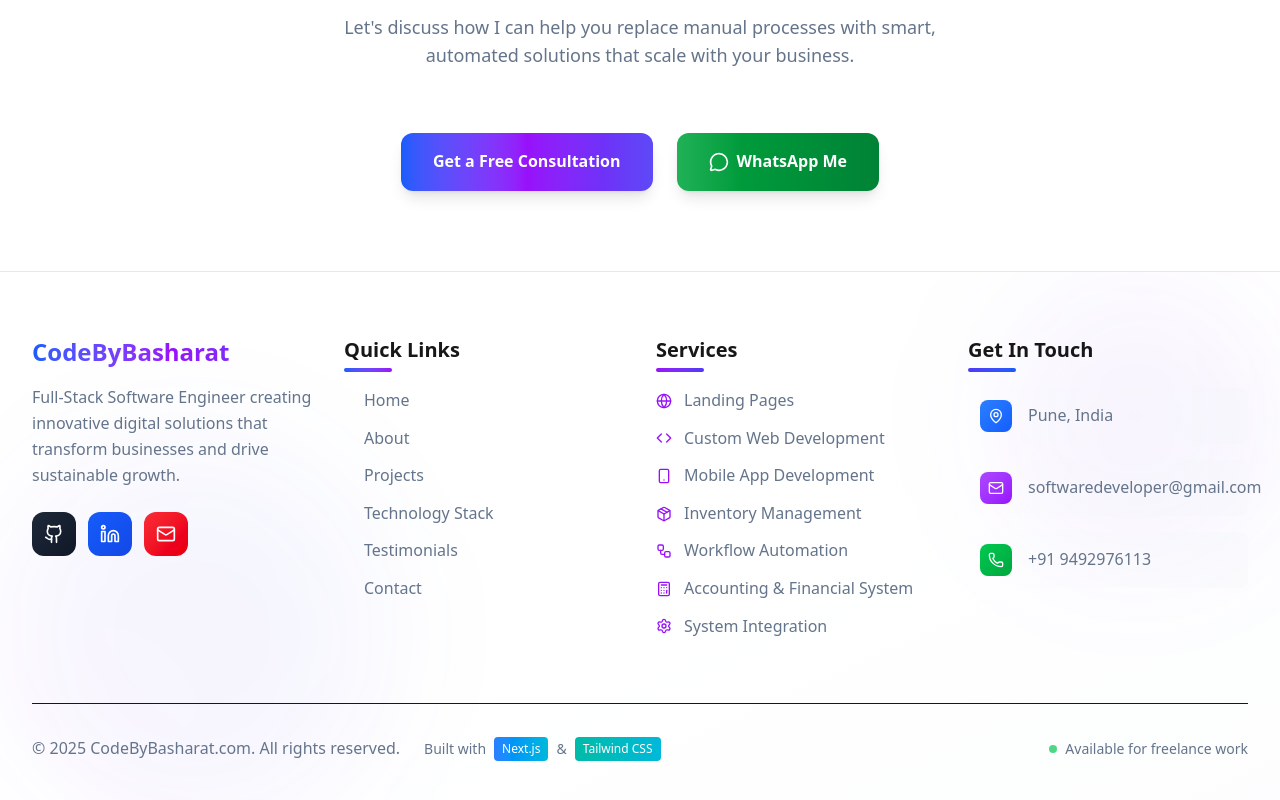
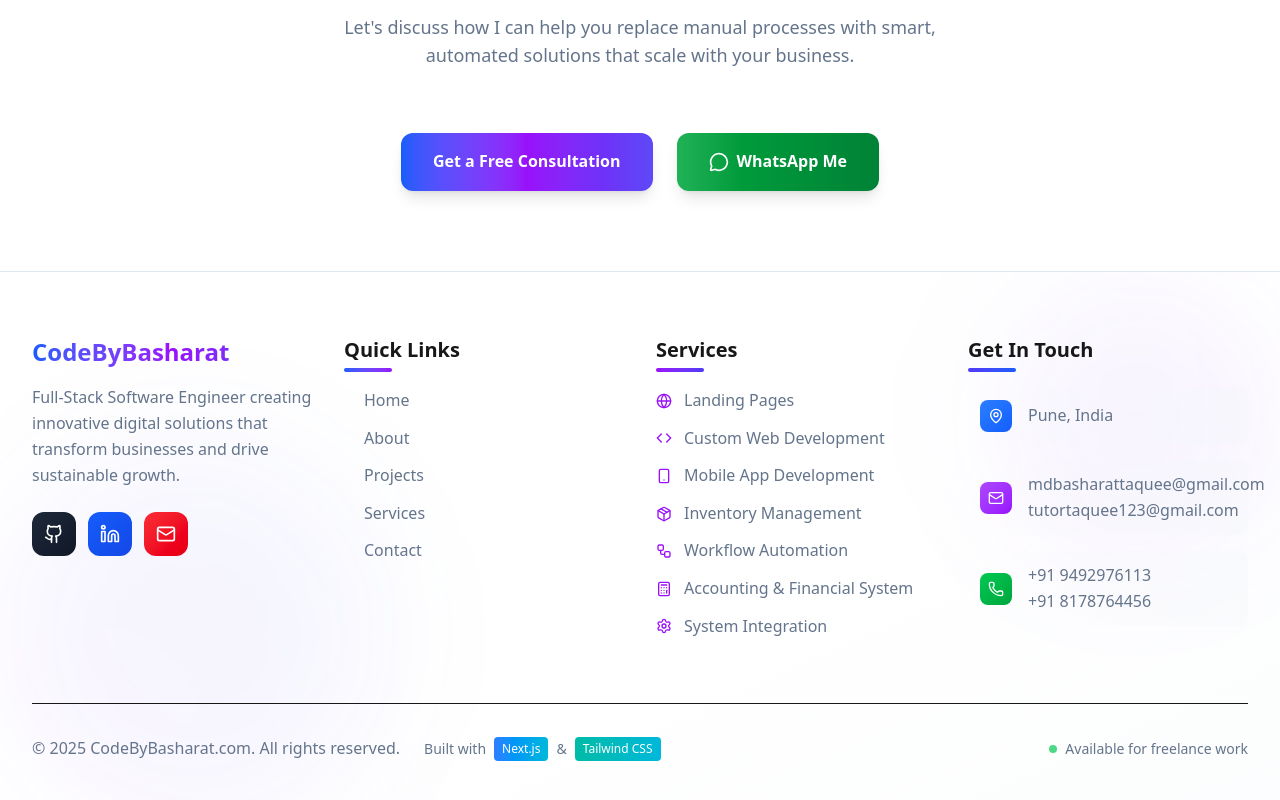
Before and after one commit to BasharatJS/basharat-software-engineer-portfolio, a Next.js app: page / in a window 1280 px wide. Shown: the part 4113-4913 px from the top of the page. Built offline with nearby package versions, Linux system fonts and the light colour scheme.

Commit message:
minor changessss

```diff
--- a/src/components/about/AboutHero.tsx
+++ b/src/components/about/AboutHero.tsx
@@ -44,7 +44,7 @@ export default function AboutHero() {
     { name: 'Custom Web Development', icon: <Globe className="h-5 w-5" /> },
     { name: 'Mobile App Development', icon: <Smartphone className="h-5 w-5" /> },
     { name: 'Full-Stack Solutions', icon: <Code className="h-5 w-5" /> },
-    { name: 'UI/UX Design', icon: <Star className="h-5 w-5" /> },
+    { name: 'E-commerce Development', icon: <Star className="h-5 w-5" /> },
   ]
 
   const highlights = [
--- a/src/components/contact/ContactHero.tsx
+++ b/src/components/contact/ContactHero.tsx
@@ -44,12 +44,13 @@ export default function ContactHero() {
   ]
 
   const budgetRanges = [
-    '$5,000 - $10,000',
-    '$10,000 - $25,000',
-    '$25,000 - $50,000',
-    '$50,000 - $100,000',
-    '$100,000+',
-    'Let\'s Discuss'
+    'Less than $500',
+    '$500 - $1,000',
+    '$1,000 - $2,000',
+    '$2,000 - $3,000',
+    '$3,000 - $4,000',
+    '$4,000 - $5,000',
+    '$5,000+'
   ]
 
   const handleInputChange = (e: React.ChangeEvent<HTMLInputElement | HTMLTextAreaElement | HTMLSelectElement>) => {
@@ -398,7 +399,7 @@ export default function ContactHero() {
                   </div>
                   <div>
                     <p className="font-semibold text-foreground">Email</p>
-                    <p className="text-sm text-muted-foreground">softwaredeveloper@gmail.com</p>
+                    <p className="text-sm text-muted-foreground">mdbasharattaquee@gmail.com</p>
                     <p className="text-sm text-muted-foreground">tutortaquee123@gmail.com</p>
                   </div>
                 </motion.div>
--- a/src/components/footer.tsx
+++ b/src/components/footer.tsx
@@ -57,7 +57,7 @@ export default function Footer() {
                 <Linkedin className="h-5 w-5 group-hover:rotate-12 transition-transform" />
               </a>
               <a
-                href="mailto:softwaredeveloper@gmail.com"
+                href="mailto:mdbasharattaquee@gmail.com"
                 className="group p-3 rounded-xl bg-gradient-to-br from-red-500 to-red-600 hover:from-red-400 hover:to-red-500 text-white transition-all duration-300 hover:scale-110 hover:shadow-lg"
                 aria-label="Email"
               >
@@ -74,12 +74,11 @@ export default function Footer() {
             </h4>
             <div className="space-y-3">
               {[
-                { name: 'Home', href: '#home' },
-                { name: 'About', href: '#about' },
-                { name: 'Projects', href: '#projects' },
-                { name: 'Technology Stack', href: '#tech' },
-                { name: 'Testimonials', href: '#testimonials' },
-                { name: 'Contact', href: '#contact' },
+                { name: 'Home', href: '/' },
+                { name: 'About', href: '/about' },
+                { name: 'Projects', href: '/projects' },
+                { name: 'Services', href: '/services' },
+                { name: 'Contact', href: '/contact' },
               ].map((link, index) => (
                 <a
                   key={index}
@@ -109,13 +108,14 @@ export default function Footer() {
                 { name: 'Accounting & Financial System', icon: Calculator },
                 { name: 'System Integration', icon: Settings },
               ].map((service, index) => (
-                <div
+                <a
                   key={index}
+                  href="/services"
                   className="group flex items-center text-muted-foreground hover:text-transparent hover:bg-gradient-to-r hover:from-purple-600 hover:to-indigo-600 hover:bg-clip-text transition-all duration-300 cursor-pointer"
                 >
                   <service.icon className="w-4 h-4 mr-3 text-purple-600 group-hover:scale-110 transition-transform" />
                   {service.name}
-                </div>
+                </a>
               ))}
             </div>
           </div>
@@ -140,18 +140,28 @@ export default function Footer() {
                 <div className="p-2 rounded-lg bg-gradient-to-br from-purple-500 to-purple-600 text-white">
                   <Mail className="h-4 w-4" />
                 </div>
-                <span className="text-muted-foreground group-hover:text-foreground transition-colors">
-                  softwaredeveloper@gmail.com
-                </span>
+                <div className="flex flex-col">
+                  <span className="text-muted-foreground group-hover:text-foreground transition-colors">
+                    mdbasharattaquee@gmail.com
+                  </span>
+                  <span className="text-muted-foreground group-hover:text-foreground transition-colors">
+                    tutortaquee123@gmail.com
+                  </span>
+                </div>
               </div>
 
               <div className="group flex items-center gap-4 p-3 rounded-lg bg-gradient-to-r from-transparent to-accent/30 hover:from-accent/20 hover:to-accent/50 transition-all duration-300">
                 <div className="p-2 rounded-lg bg-gradient-to-br from-green-500 to-green-600 text-white">
                   <Phone className="h-4 w-4" />
                 </div>
-                <span className="text-muted-foreground group-hover:text-foreground transition-colors">
-                  +91 9492976113
-                </span>
+                <div className="flex flex-col">
+                  <span className="text-muted-foreground group-hover:text-foreground transition-colors">
+                    +91 9492976113
+                  </span>
+                  <span className="text-muted-foreground group-hover:text-foreground transition-colors">
+                    +91 8178764456
+                  </span>
+                </div>
               </div>
             </div>
           </div>
```
